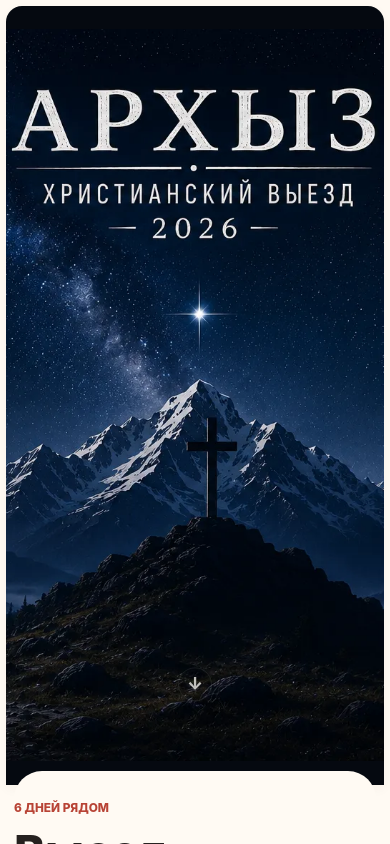
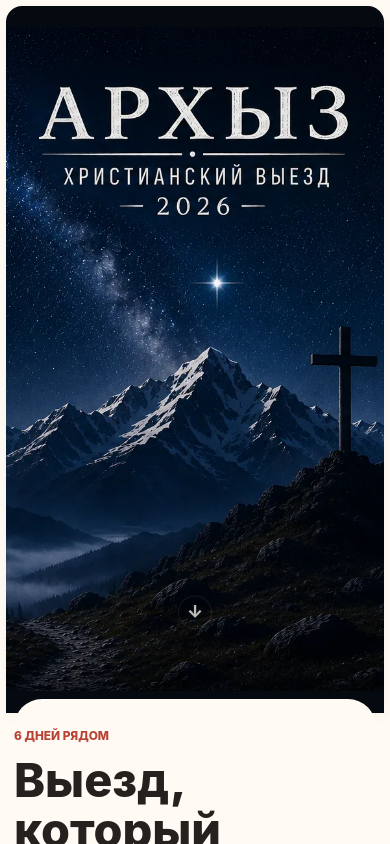
Before and after one commit to Grotekar/church-mv, a Next.js app: page /event/camp2026 in a window 390 px wide. Shown: the top 844 px of the page. Built offline with nearby package versions, Linux system fonts and the light colour scheme.

Commit message:
Доработает оформление desktop и mobile

```diff
--- a/app/event/camp2026/camp2026.module.css
+++ b/app/event/camp2026/camp2026.module.css
@@ -30,7 +30,7 @@
   position: relative;
   isolation: isolate;
   width: min(100% - 12px, 640px);
-  height: calc(93svh - env(safe-area-inset-top) - 6px);
+  height: calc(88svh - env(safe-area-inset-top) - 36px);
   margin-inline: auto;
   overflow: hidden;
   border-radius: 16px 16px 0 0;
--- a/content/events/camp2026.ts
+++ b/content/events/camp2026.ts
@@ -13,9 +13,10 @@ export const camp2026Content = {
   // TODO: заменить на реальную фотографию для фона Hero, если она должна отличаться от фотографий галереи.
   heroBackground: {
     // Для смещения кадра можно использовать значения вроде "35% center", "left center" или "center top".
-    mobilePosition: "48% center",
+    mobilePosition: "51% center",
     position: "center center",
-    src: "/camp2026/hero-arkhyz-2026.webp",
+    // src: "/camp2026/hero-arkhyz-2026.webp",
+    src: "/camp2026/background.webp",
   },
   actions: {
     gallery: "Смотреть избранное",
```
Also changed, not shown: public/camp2026/background.png (deleted).
